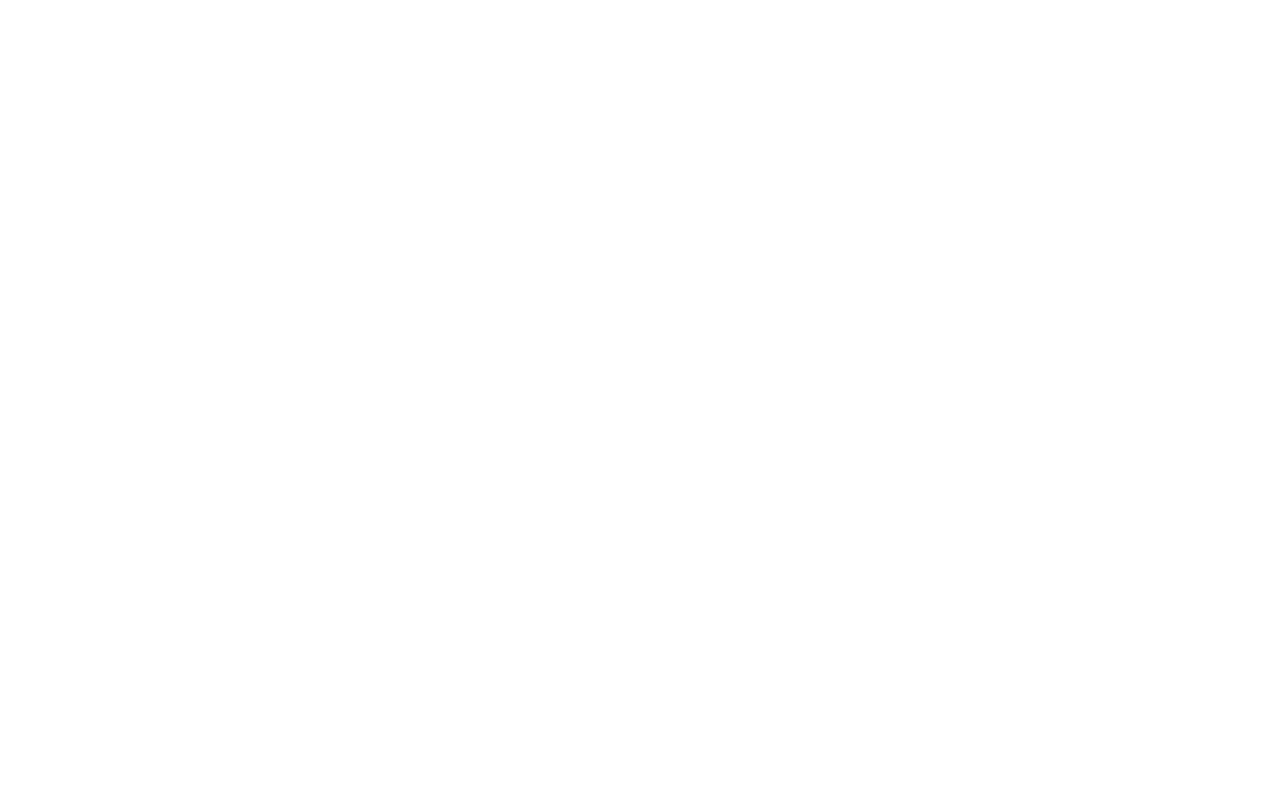
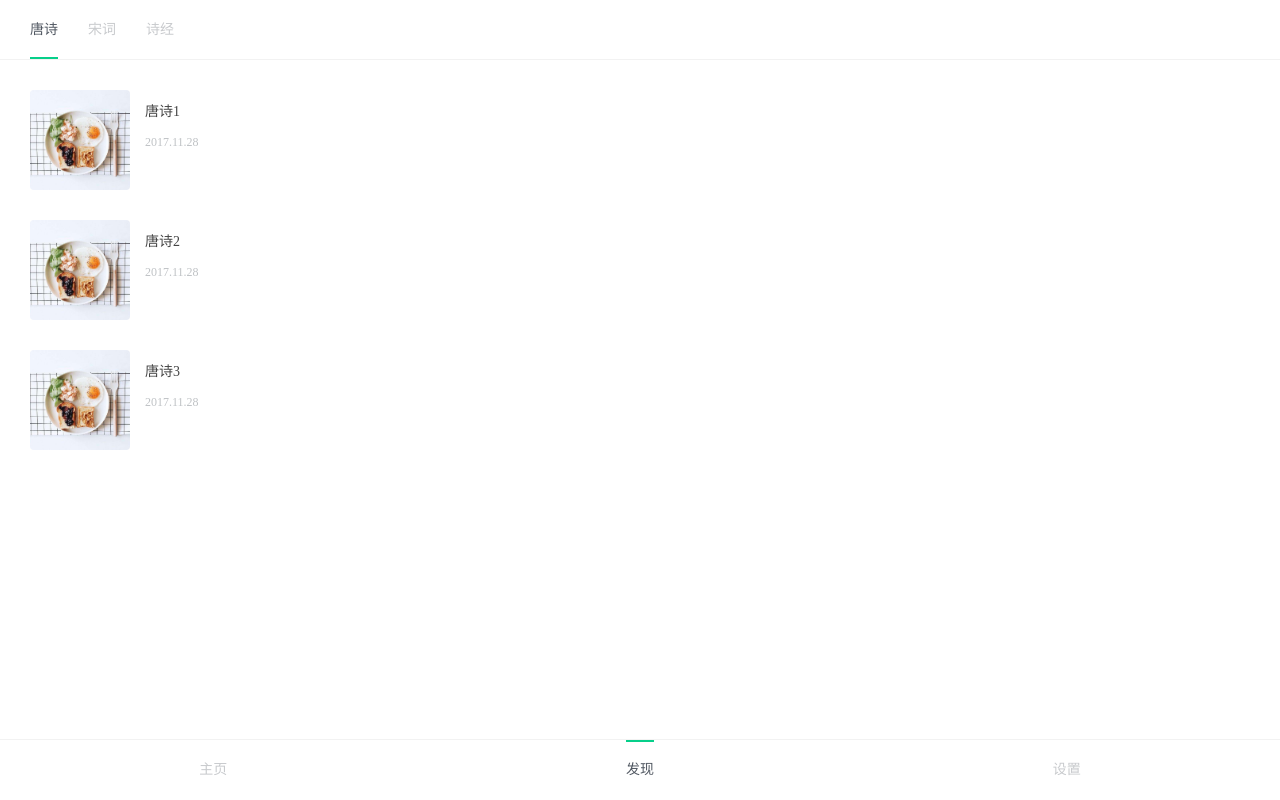
Before and after one commit to foxery/vue-poem, a Vue app: page /list/1 in a window 1280 px wide. Built offline with nearby package versions, Linux system fonts and the light colour scheme.

Commit message:
列表页数据渲染

```diff
--- a/src/components/bottom.vue
+++ b/src/components/bottom.vue
@@ -1,15 +1,15 @@
 <template>
   <div class="bottom">
     <ul class="bottom-list">
-        <li class="active">
-            <a href="#">主页</a>
-        </li>
-        <li>
-            <a href="#">发现</a>
-        </li>
-        <li>
-            <a href="#">设置</a>
-        </li>
+      <router-link to="/" tag='li' active-class="active" exact>
+        <a>主页</a>
+      </router-link>
+      <router-link :to="{ name: 'list'}" tag='li' active-class="active" exact>
+        <a>发现</a>
+      </router-link>
+      <router-link to="/" tag='li' active-class="active" exact>
+        <a>设置</a>
+      </router-link>
     </ul>
   </div>
 </template>
@@ -24,10 +24,9 @@
 </script>
 
 <style lang="scss" scoped>
-
 @function calculate-width ($col-span) {
-    @return 100% / $col-span
-};
+  @return 100% / $col-span;
+}
 
 .bottom {
   position: fixed;
--- a/src/components/list.vue
+++ b/src/components/list.vue
@@ -1,18 +1,11 @@
 <template>
   <div>
     <ul class="list">
-        <li>
-            <div class="list-left" style="background-image: url('/src/assets/list.jpg');"></div>
+        <li v-for="item in items">
+            <div class="list-left" :style="{'background-image': 'url('+item.image+')'}"></div>
             <div class="list-right">
-                <div class="title">文章标题</div>
-                <div class="time">时间</div>
-            </div>
-        </li>
-        <li>
-            <div class="list-left" style="background-image: url('/src/assets/list.jpg');"></div>
-            <div class="list-right">
-                <div class="title">文章标题</div>
-                <div class="time">时间</div>
+                <div class="title">{{item.title}}</div>
+                <div class="time">{{item.time}}</div>
             </div>
         </li>
     </ul>
@@ -24,6 +17,12 @@
   name: "list",
   data() {
     return {};
+  },
+  props: {
+    items: {
+      type: Array,
+      required: true
+    }
   }
 };
 </script>
--- a/src/components/top.vue
+++ b/src/components/top.vue
@@ -1,15 +1,9 @@
 <template>
   <div class="header">
     <ul class="top-list">
-        <li class="active">
-            <a href="#">唐诗</a>
-        </li>
-        <li>
-            <a href="#">宋词</a>
-        </li>
-        <li>
-            <a href="#">诗经</a>
-        </li>
+      <li v-for="item in items">
+        <router-link :to="{ name: 'list', params: { id: item.id }}" active-class="active" exact>{{item.category}}</router-link>
+      </li>
     </ul>
   </div>
 </template>
@@ -18,7 +12,13 @@
 export default {
   name: "topNav",
   data() {
-    return {};
+    return {
+      items: [
+        { category: "唐诗", id: 1 },
+        { category: "宋词", id: 2 },
+        { category: "诗经", id: 3 }
+      ]
+    };
   }
 };
 </script>
@@ -54,6 +54,14 @@
         line-height: 55px;
       }
     }
+    a{
+      &.active{
+        display: inline-block;
+        border-bottom: 2px solid #06cf8a;
+        line-height: 55px;
+        color: #505761;
+      }
+    }
   }
 }
 </style>
--- a/src/views/Index.vue
+++ b/src/views/Index.vue
@@ -10,7 +10,7 @@
       <div class="avatar" style="background-image:url(/src/assets/avatar.jpg);"></div>
       <div class="info-name">诗人名</div>
       <div class="info-time">朝代</div>
-      <a href="/list" class="start">进入</a>
+      <router-link :to="{ name: 'list'}">进入</router-link>
   </div>
 </template>
 
--- a/src/views/ListPage.vue
+++ b/src/views/ListPage.vue
@@ -3,7 +3,7 @@
       <top-nav></top-nav>
       <div class="container">
         <div class="list-wrapper">
-          <list></list>
+          <list :items="listData"></list>
         </div>
       </div>
       <bottom-nav></bottom-nav>
@@ -19,7 +19,43 @@
   name: "ListPage",
   components: { topNav, bottomNav, list },
   data() {
-    return {};
+    return {
+      data: [
+        {
+          categoryId: 1,
+          data: [
+            { image: "/src/assets/list.jpg", title: "唐诗1", time: "2017.11.28" },
+            { image: "/src/assets/list.jpg", title: "唐诗2", time: "2017.11.28" },
+            { image: "/src/assets/list.jpg", title: "唐诗3", time: "2017.11.28" }
+          ]
+        },
+        {
+          categoryId: 2,
+          data: [
+            { image: "/src/assets/list.jpg", title: "宋词1", time: "2017.11.28" },
+            { image: "/src/assets/list.jpg", title: "宋词2", time: "2017.11.28" },
+            { image: "/src/assets/list.jpg", title: "宋词3", time: "2017.11.28" }
+          ]
+        },
+        {
+          categoryId: 3,
+          data: [
+            { image: "/src/assets/list.jpg", title: "诗经1", time: "2017.11.28" },
+            { image: "/src/assets/list.jpg", title: "诗经2", time: "2017.11.28" },
+            { image: "/src/assets/list.jpg", title: "诗经3", time: "2017.11.28" }
+          ]
+        }
+      ]
+    };
+  },
+  computed: {
+    listData: function() {
+      for (var i = 0; i < this.data.length; i++) {
+        if (this.$route.params.id == this.data[i].categoryId) {
+          return this.data[i].data;
+        }
+      }
+    }
   }
 };
 </script>
@@ -29,7 +65,7 @@
   padding-top: 60px;
   padding-bottom: 60px;
 }
-.list-wrapper{
+.list-wrapper {
   padding: 30px;
 }
 </style>
```
Also changed, not shown: src/router/index.js (+7 -2 lines).
